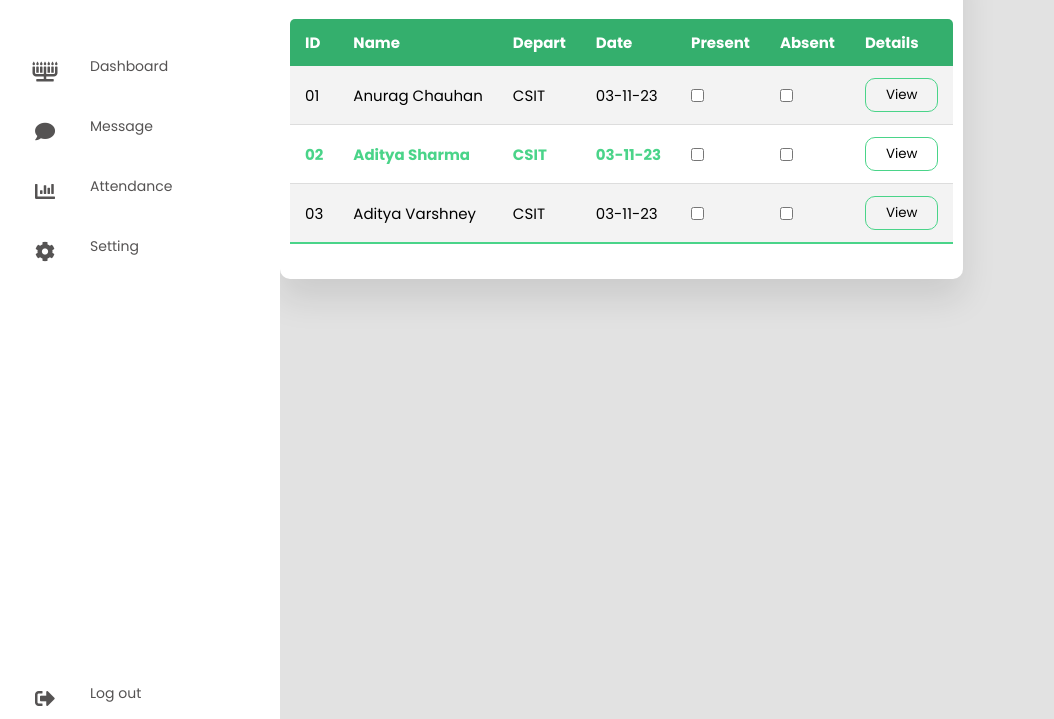
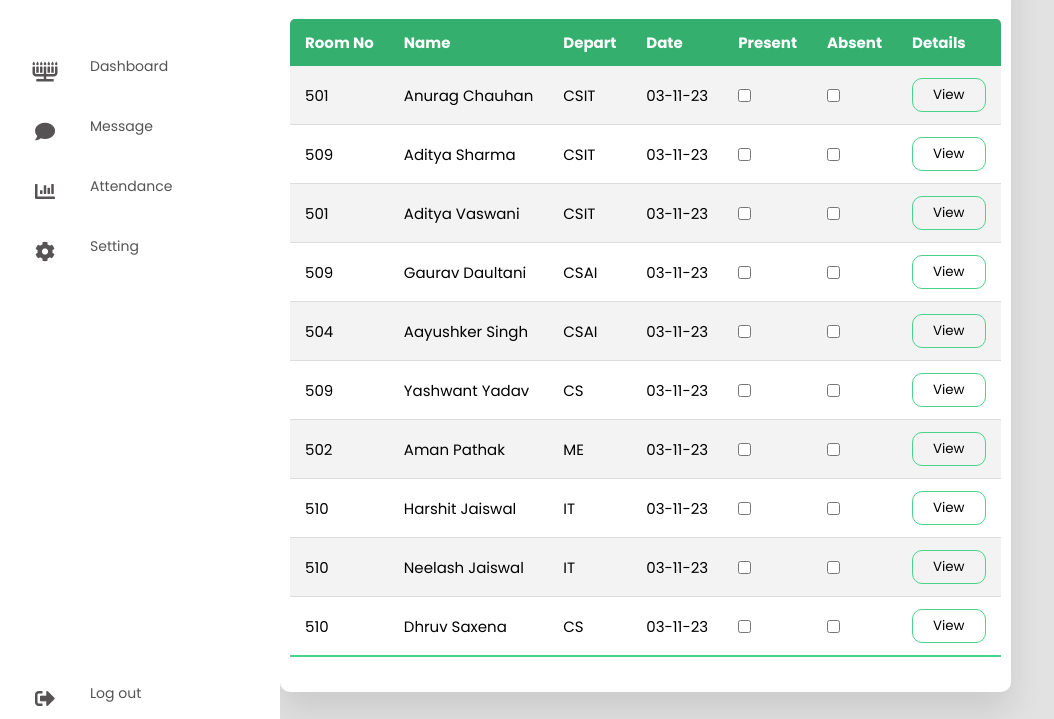
Before and after one commit to adityshrma08/Attendance-portal, a plain HTML site: page attendance system.html in a window 1280 px wide. Shown: the part 81-800 px from the top of the page, without its empty margins (0-1054 px from the left). Drawn offline with Linux system fonts and the light colour scheme.

Commit message:
data feed

```diff
--- a/attendance system.html
+++ b/attendance system.html
@@ -48,7 +48,7 @@
             <table class="table">
               <thead>
                 <tr>
-                  <th>ID</th>
+                  <th>Room No</th>
                   <th>Name</th>
                   <th>Depart</th>
                   <th>Date</th>
@@ -59,7 +59,7 @@
               </thead>
               <tbody>
                 <tr>
-                  <td>01</td>
+                  <td>501</td>
                   <td>Anurag Chauhan</td>
                   <td>CSIT</td>
                   <td>03-11-23</td>
@@ -67,8 +67,8 @@
                   <td><input type="checkbox"></td>
                   <td><button>View</button></td>
                 </tr>
-                <tr class="active">
-                  <td>02</td>
+                <tr>
+                  <td>509</td>
                   <td>Aditya Sharma</td>
                   <td>CSIT</td>
                   <td>03-11-23</td>
@@ -77,9 +77,79 @@
                   <td><button>View</button></td>
                 </tr>
                 <tr>
-                  <td>03</td>
-                  <td>Aditya Varshney</td>
+                  <td>501</td>
+                  <td>Aditya Vaswani</td>
                   <td>CSIT</td>
+                  <td>03-11-23</td>
+                  <td><input type="checkbox"></td>
+                  <td><input type="checkbox"></td>
+                  <td><button>View</button></td>
+                </tr>
+
+                <tr>
+                  <td>509</td>
+                  <td>Gaurav Daultani</td>
+                  <td>CSAI</td>
+                  <td>03-11-23</td>
+                  <td><input type="checkbox"></td>
+                  <td><input type="checkbox"></td>
+                  <td><button>View</button></td>
+                </tr>
+
+                <tr>
+                  <td>504</td>
+                  <td>Aayushker Singh</td>
+                  <td>CSAI</td>
+                  <td>03-11-23</td>
+                  <td><input type="checkbox"></td>
+                  <td><input type="checkbox"></td>
+                  <td><button>View</button></td>
+                </tr>
+
+                <tr>
+                  <td>509</td>
+                  <td>Yashwant Yadav</td>
+                  <td>CS</td>
+                  <td>03-11-23</td>
+                  <td><input type="checkbox"></td>
+                  <td><input type="checkbox"></td>
+                  <td><button>View</button></td>
+                </tr>
+
+                <tr>
+                  <td>502</td>
+                  <td>Aman Pathak</td>
+                  <td>ME</td>
+                  <td>03-11-23</td>
+                  <td><input type="checkbox"></td>
+                  <td><input type="checkbox"></td>
+                  <td><button>View</button></td>
+                </tr>
+
+                <tr>
+                  <td>510</td>
+                  <td>Harshit Jaiswal</td>
+                  <td>IT</td>
+                  <td>03-11-23</td>
+                  <td><input type="checkbox"></td>
+                  <td><input type="checkbox"></td>
+                  <td><button>View</button></td>
+                </tr>
+
+                <tr>
+                  <td>510</td>
+                  <td>Neelash jaiswal</td>
+                  <td>IT</td>
+                  <td>03-11-23</td>
+                  <td><input type="checkbox"></td>
+                  <td><input type="checkbox"></td>
+                  <td><button>View</button></td>
+                </tr>
+
+                <tr>
+                  <td>510</td>
+                  <td>Dhruv Saxena</td>
+                  <td>CS</td>
                   <td>03-11-23</td>
                   <td><input type="checkbox"></td>
                   <td><input type="checkbox"></td>
```
Also changed, not shown: login.html (+28 -3 lines).
